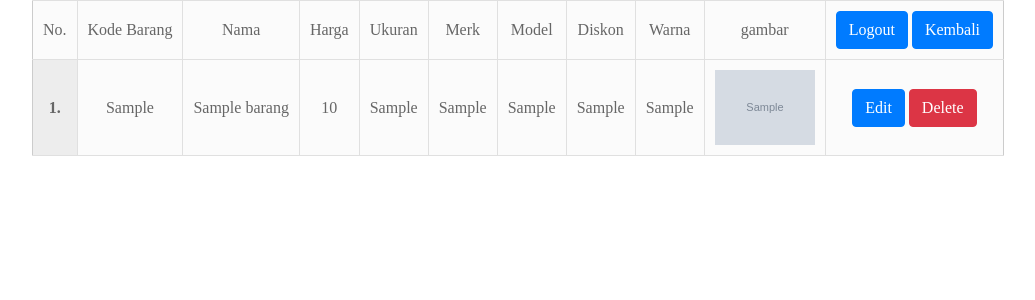
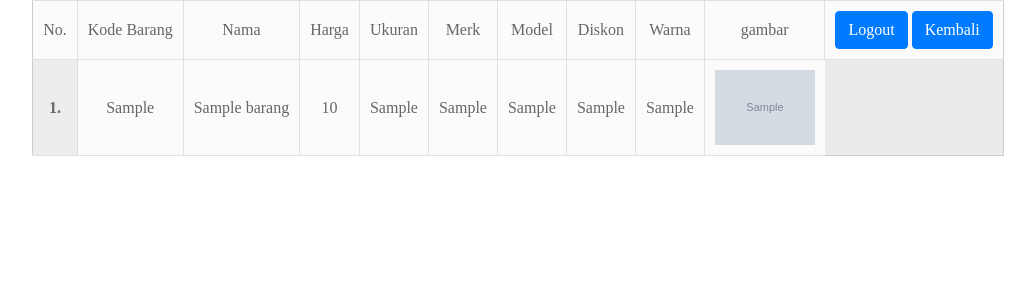
Before and after one commit to akli0027/TokoOnline, a PHP site: page /tampil_barang.php in a window 1280 px wide. Shown: the top 300 px of the page, without its empty margins (122-1157 px from the left). Run offline with PHP 8.4, Linux system fonts and the light colour scheme; tables that the repository leaves empty or names only in its code hold one stand-in row (values such as "Sample post"); grey boxes marked "Sample" are stand-in pictures; data that the repository does not hold is empty.

Commit message:
Update tampil_barang.php

```diff
--- a/tampil_barang.php
+++ b/tampil_barang.php
@@ -84,10 +84,6 @@ table td {
       <td><?=$tampung->diskon?></td>
       <td><?=$tampung->warna?></td>
       <td><img src="<?="img/".$tampung->gambar?>" alt="Sepatu" width="100"></td>
-       <td>
-      		<a href="edit_barang.php?kode_barang=<?=$tampung->kode_barang?>" class="btn btn-primary">Edit</a>
-      		<a href="hapus_barang.php?kode_barang=<?=$tampung->kode_barang?>" class="btn btn-danger">Delete</a>
-      </td>
     </tr>
     <?php
   	}
```
